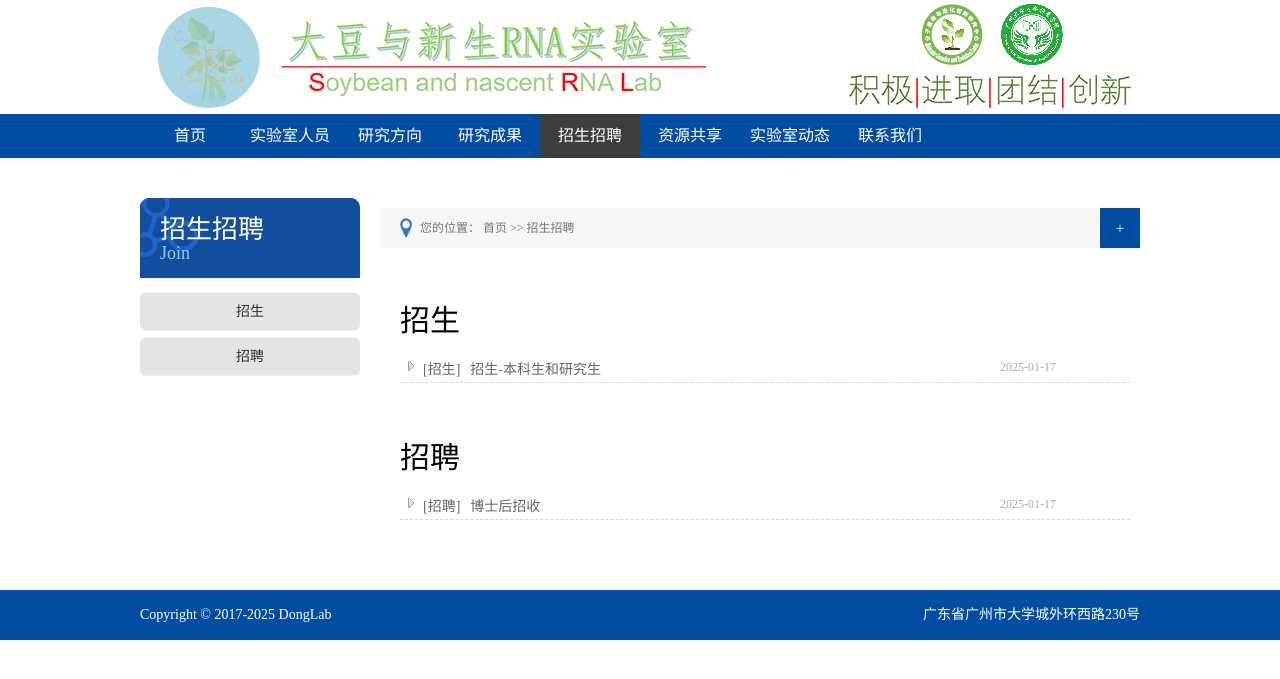
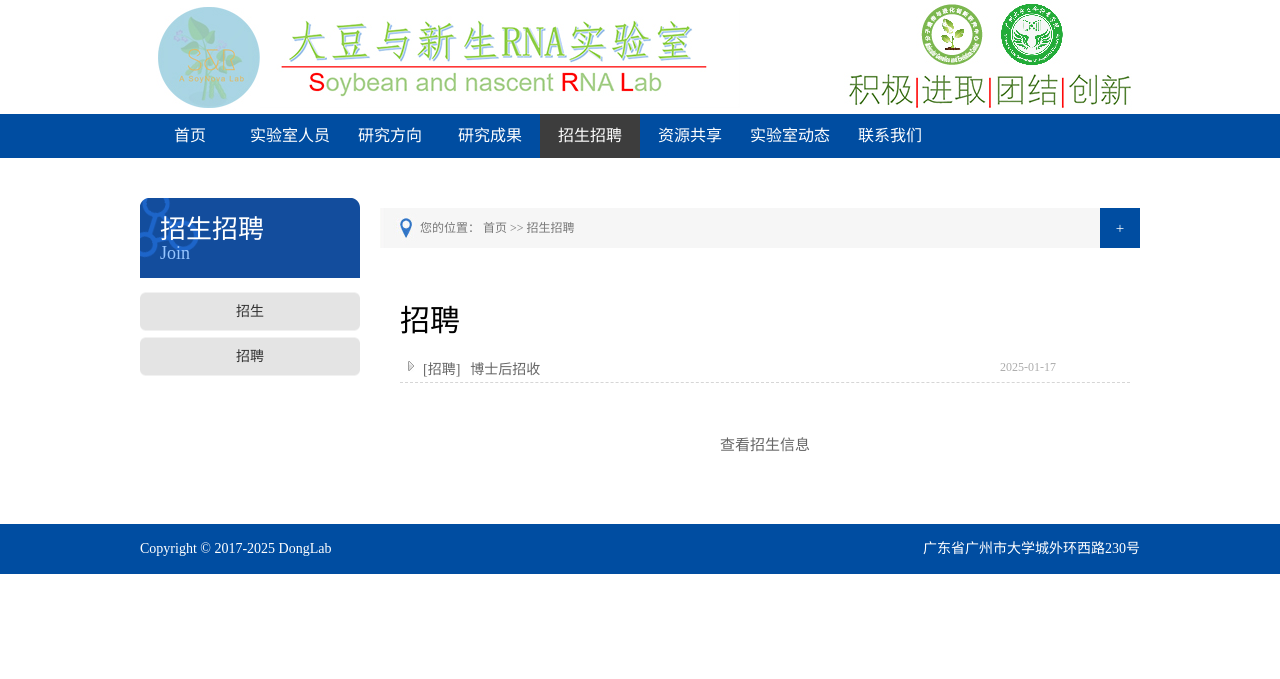
Before and after one commit to zhanweimin2021/zhanweimin2021.github.io, a Jekyll site: the page built from pages/join.html, in a window 1280 px wide. Shown: the top 679 px of the page. Built offline with Jekyll 4.4.1, drawn with Linux system fonts in a browser that asks for light colours.

Commit message:
Update join.html

```diff
--- a/pages/join.html
+++ b/pages/join.html
@@ -12,21 +12,26 @@ description: 招生招聘
 <div class="n_list">
   <div class="n_list_c">
     <div class="n_right_bottom">
-      <h1>招生</h1>
-      <ul>{% for post in site.categories["recruit-students"] %}
+      <h1>招聘</h1>
+      <ul>
+        {% for post in site.categories["recruit"] %}  <!-- 注意分类名称修改 -->
         <li>
-          <div class="n_temp_r_b1"><img src="/images/assets/2-000.gif"><h4>[{{ post.type }}]</h4><p><a href="{{ site.url }}{{ post.url }}">{{ post.title }}</a></p></div>
-          <div class="n_temp_r_b2"><p>{{ post.date | date:"%Y-%m-%d" }}</p></div>
-        </li>{% endfor %}
+          <div class="n_temp_r_b1">
+            <img src="/images/assets/2-000.gif">
+            <h4>[{{ post.type }}]</h4>
+            <p><a href="{{ site.url }}{{ post.url }}">{{ post.title }}</a></p>
+          </div>
+          <div class="n_temp_r_b2">
+            <p>{{ post.date | date:"%Y-%m-%d" }}</p>
+          </div>
+        </li>
+        {% endfor %}
       </ul>
-      <div style="margin-top:50px"></div>
-      <h1>招聘</h1>
-      <ul>{% for post in site.categories["recruit"] %}
-        <li>
-          <div class="n_temp_r_b1"><img src="/images/assets/2-000.gif"><h4>[{{ post.type }}]</h4><p><a href="{{ site.url }}{{ post.url }}">{{ post.title }}</a></p></div>
-          <div class="n_temp_r_b2"><p>{{ post.date | date:"%Y-%m-%d" }}</p></div>
-        </li>{% endfor %}
-      </ul>
+
+      <!-- 添加招生页面跳转 -->
+      <div style="margin-top:50px; text-align:center">
+        <a href="/join/students/" class="btn">查看招生信息</a>
+      </div>
     </div>
   </div>
 </div>
```
